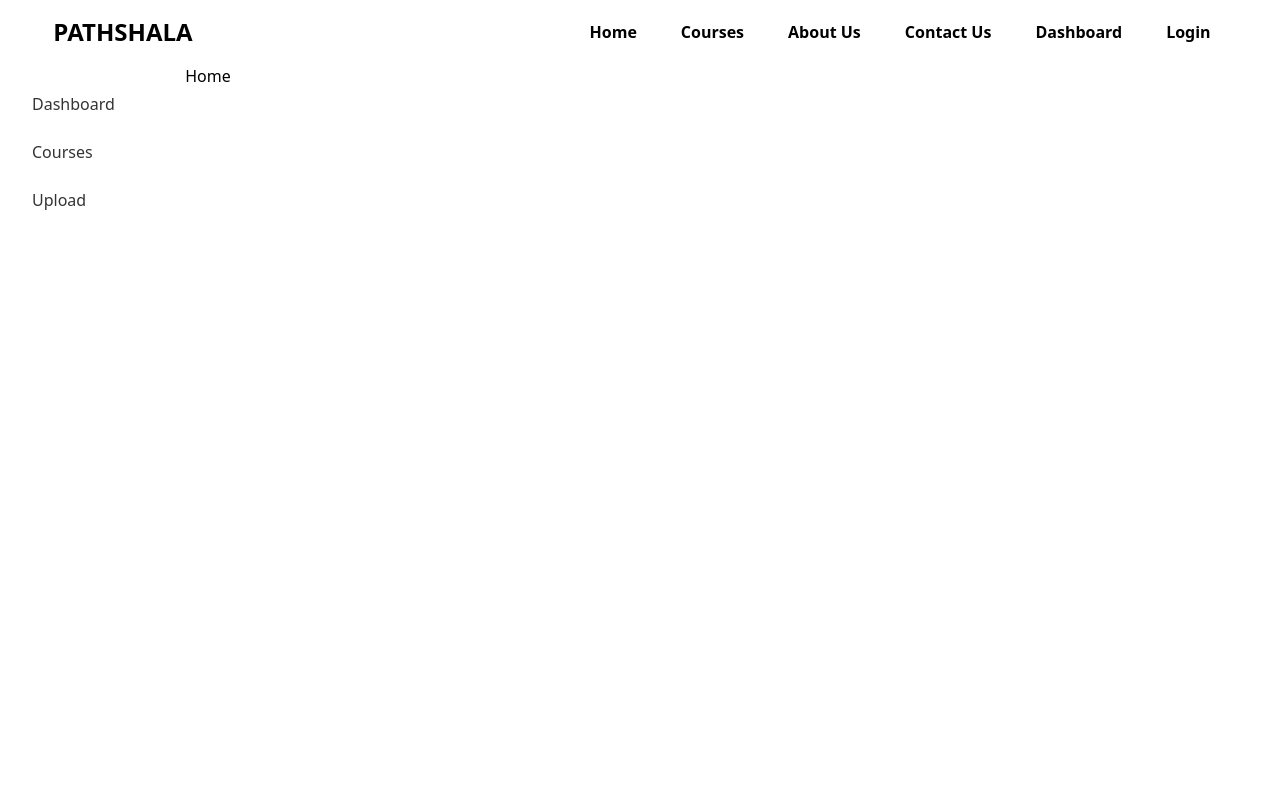
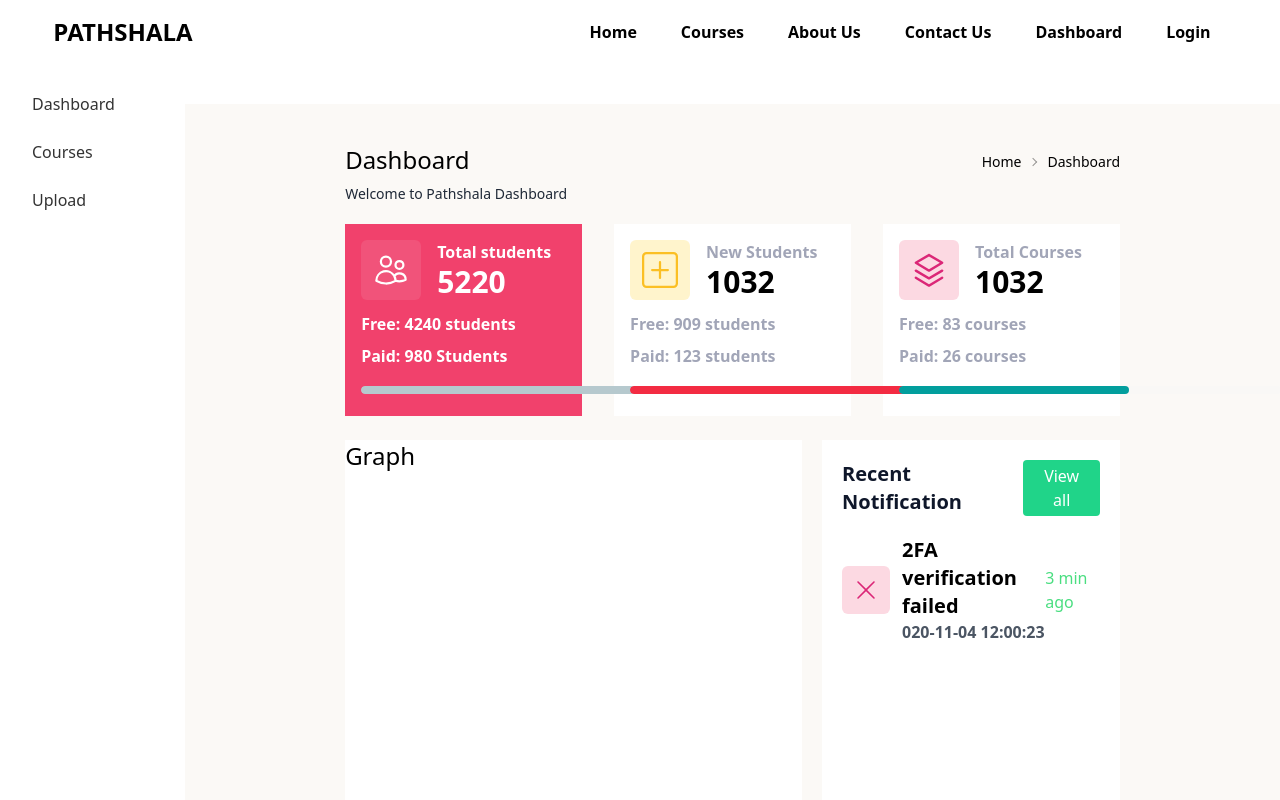
Before and after one commit to sayyed-ahsan/Digital-Learning, a Next.js app: page /dashboard/home in a window 1280 px wide. Shown: the top 800 px of the page. Built offline with nearby package versions, Linux system fonts and the light colour scheme.

Commit message:
dashboard home added

```diff
--- a/pages/dashboard/home.js
+++ b/pages/dashboard/home.js
@@ -1,11 +1,177 @@
+
 import Dashboard from "./index";
+
+import { HiOutlineUsers } from "react-icons/hi2";
+import { BsPlusSquare } from "react-icons/bs";
+import { RxLayers } from "react-icons/rx";
+
+import { AiOutlineQuestion } from "react-icons/ai";
+import { RxCross1 } from "react-icons/rx";
+import { FiCheck } from "react-icons/fi";
 
 const Home = () => {
   return (
     <Dashboard>
-      <h3>
-        <h1 className="text-black">Home</h1>
-      </h3>
+      <div className="bg-[#FBF9F6] py-10 px-40  my-10">
+        <div className=" md:flex justify-between ">
+          <div className="mb-2">
+            <h2 className="text-2xl text-black font-medium mb-1">Dashboard</h2>
+            <p className="mt-2 text-sm text-gray-800">Welcome to Pathshala Dashboard</p>
+          </div>
+
+          <div className="text-sm breadcrumbs text-black ">
+            <ul>
+              <li><a>Home</a></li>
+              <li><a>Dashboard</a></li>
+            </ul>
+          </div>
+        </div>
+
+        <div className="grid grid-cols-1 md:grid-cols-2 lg:grid-cols-3 gap-8 mt-3">
+
+          <div className="bg-[#F1416C] text-white  w-full md:max-w-xl ">
+
+            <div className="m-4 ">
+              <div className="flex items-center">
+                <div className="bg-[#F1537A]  text-4xl p-3 rounded-md">
+                  <HiOutlineUsers />
+                </div>
+                <div className="ml-4">
+                  <h2 className="text-white text-base font-bold">Total students</h2>
+                  <p className="text-3xl font-bold">5220</p>
+                </div>
+
+
+              </div>
+              <div className="text-base font-bold mt-3">
+                <h2> Free: 4240 students</h2>
+              </div>
+              <div className="text-base font-bold my-2">
+                <h2> Paid: 980 Students</h2>
+              </div>
+
+              <progress className="progress progress-neutral  w-96" value="90" max="100"></progress>
+            </div>
+
+          </div>
+
+
+
+
+
+
+
+
+          <div className="bg-[#FFFFFF] text-white  w-full md:max-w-xl ">
+
+            <div className="m-4 ">
+              <div className="flex items-center">
+                <div className="bg-[#FFF4CC] text-amber-400  text-4xl p-3 rounded-md">
+                  <BsPlusSquare />
+                </div>
+                <div className="ml-4">
+                  <h2 className="text-[#A1A5B7] text-base font-bold">New Students</h2>
+                  <p className="text-3xl font-bold text-black">1032</p>
+                </div>
+
+
+              </div>
+              <div className="text-[#A1A5B7] font-bold mt-3">
+                <h2> Free: 909 students</h2>
+              </div>
+              <div className="text-[#A1A5B7] font-bold my-2">
+                <h2> Paid: 123 students</h2>
+              </div>
+
+              <progress className="progress progress-error w-96" value="80" max="100"></progress>
+            </div>
+
+          </div>
+
+
+
+
+
+
+
+
+
+
+
+
+
+
+          <div className="bg-[#FFFFFF] text-white  w-full md:max-w-xl ">
+
+            <div className="m-4 ">
+              <div className="flex items-center">
+                <div className="bg-[#FCD9E2] text-pink-600  text-4xl p-3 rounded-md">
+                  <RxLayers />
+                </div>
+                <div className="ml-4">
+                  <h2 className="text-[#A1A5B7] text-base font-bold">Total Courses</h2>
+                  <p className="text-3xl font-bold text-black">1032</p>
+                </div>
+
+
+              </div>
+              <div className="text-[#A1A5B7] font-bold mt-3">
+                <h2> Free: 83 courses</h2>
+              </div>
+              <div className="text-[#A1A5B7] font-bold my-2">
+                <h2> Paid: 26 courses</h2>
+              </div>
+
+              <progress className="progress progress-success w-96" value="60" max="100"></progress>
+            </div>
+
+          </div>
+
+
+
+        </div>
+
+        <div className="grid grid-cols-5 gap-5 mt-6">
+          <div className=" col-span-5 lg:col-span-3 bg-[#FFFFFF] h-96">
+            <h3 className="text-black text-2xl">Graph</h3>
+          </div>
+
+          <div className=" col-span-5 lg:col-span-2 bg-[#FFFFFF] h-96 ">
+            <div className="flex justify-between m-5">
+              <h2 className="text-slate-900 text-xl font-bold">Recent Notification</h2>
+              <button className="bg-[#20D489] hover:bg-[#16b975] text-white font-medium px-3 py-1 rounded">View all</button>
+            </div>
+
+            <div className="flex justify-between items-center m-5">
+              <div className="flex items-center">
+                <div className="mr-3">
+                  <RxCross1 className="bg-[#FCD9E2] text-pink-600  text-5xl  rounded-md p-3" />
+                </div>
+
+                <div>
+                  <h2 className="text-xl font-semibold text-black">2FA verification failed</h2>
+                  <p className="text-gray-600 font-semibold">020-11-04 12:00:23</p>
+                </div>
+              </div>
+
+              <div className="text-green-400 font-medium">
+                <h2>3 min ago</h2>
+              </div>
+
+            </div>
+          </div>
+
+        </div>
+
+
+
+
+      </div>
+
+
+
+
+
     </Dashboard>
   );
 };
```
